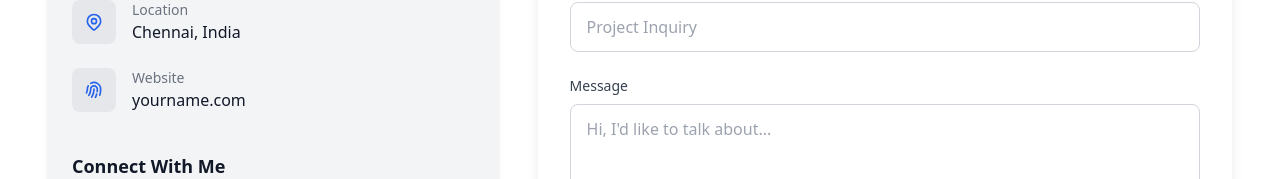
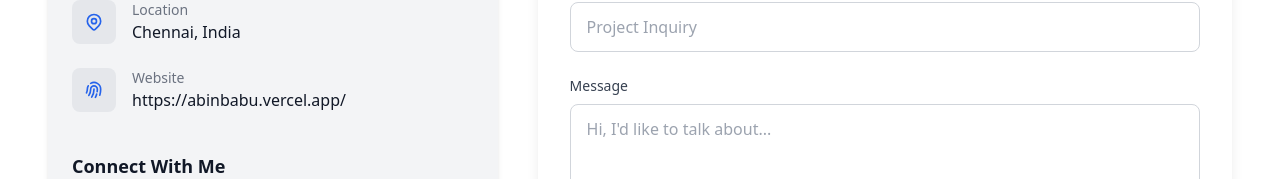
Before and after one commit to abin-online/PORT-FOLIO, a React (Vite) app: page /contact in a window 1280 px wide. Shown: the part 576-755 px from the top of the page. Built offline with nearby package versions, Linux system fonts and the light colour scheme.

Commit message:
fix : personal website

```diff
--- a/src/constants/contact.js
+++ b/src/constants/contact.js
@@ -20,8 +20,8 @@ export const contactInfo = [
     {
       icon: 'M12 11c0 3.517-1.009 6.799-2.753 9.571m-3.44-2.04l.054-.09A13.916 13.916 0 008 11a4 4 0 118 0c0 1.017-.07 2.019-.203 3m-2.118 6.844A21.88 21.88 0 0015.171 17m3.839 1.132c.645-2.266.99-4.659.99-7.132A8 8 0 008 4.07M3 15.364c.64-1.319 1-2.8 1-4.364 0-1.457.39-2.823 1.07-4',
       title: 'Website',
-      value: 'yourname.com',
-      link: 'https://yourname.com'
+      value: 'https://abinbabu.vercel.app/',
+      link: 'PORTFOLIO'
     }
   ];
 
```
